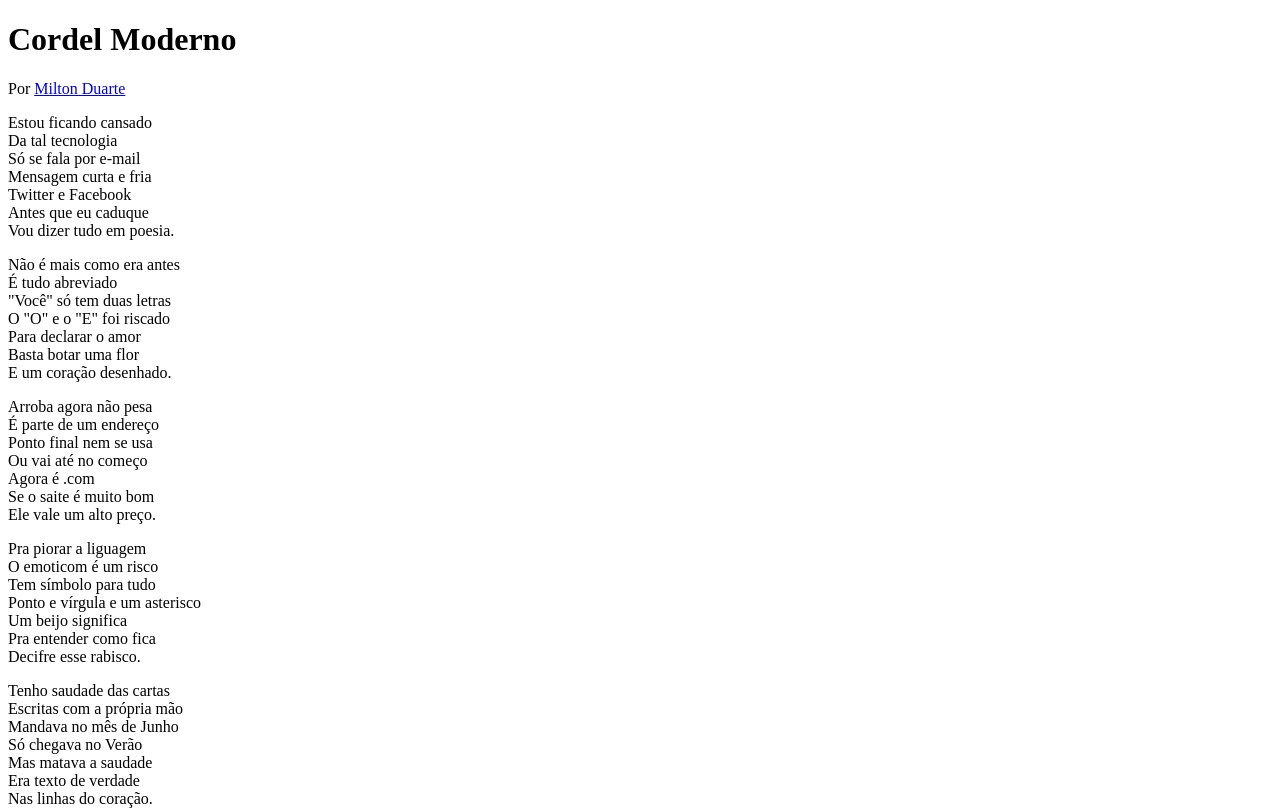
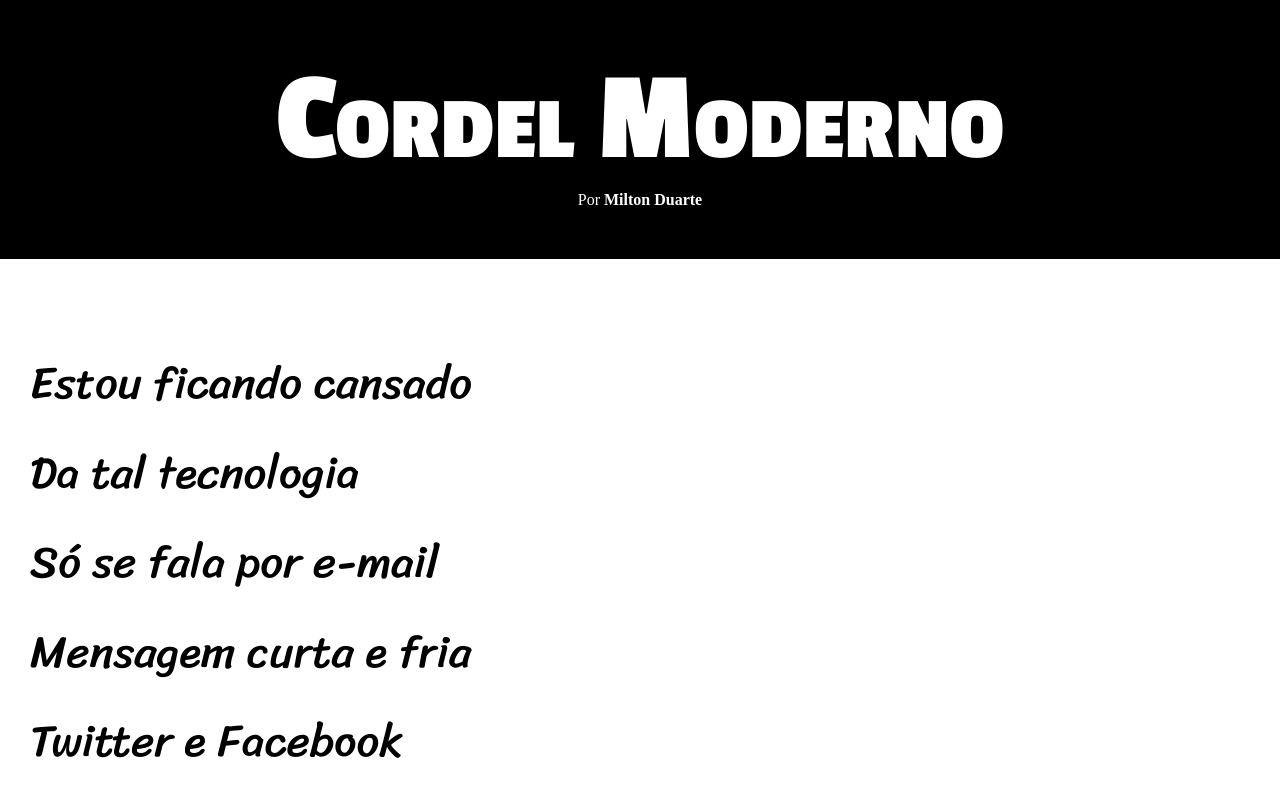
Before and after one commit to MarceloCarvalhoRJ/html-css, a plain HTML site: page modulo 1/desafio/d012/meudes012.html in a window 1280 px wide. Shown: the top 811 px of the page. Drawn offline with Linux system fonts and the light colour scheme.

Commit message:
atualizando projeto cordel

```diff
--- a/modulo 1/desafio/d012/meudes012.html
+++ b/modulo 1/desafio/d012/meudes012.html
@@ -15,116 +15,74 @@
     </header>
     <main>
         <section class="normal">
-            <p>Estou ficando cansado
-               <br>
-               Da tal tecnologia
-               <br>
-               Só se fala por e-mail
-               <br>
-               Mensagem curta e fria
-               <br>
-               Twitter e Facebook
-               <br>
-               Antes que eu caduque
-               <br>
+            <p>Estou ficando cansado<br>
+               Da tal tecnologia<br>
+               Só se fala por e-mail<br>
+               Mensagem curta e fria<br>
+               Twitter e Facebook<br>
+               Antes que eu caduque<br>
                Vou dizer tudo em poesia.
             </p>
         </section>
         <section class="imagem" id="img01">
             <p>
-               Não é mais como era antes
-               <br>
-               É tudo abreviado
-               <br>
-               "Você" só tem duas letras
-               <br>
-               O "O" e o "E" foi riscado
-               <br>
-               Para declarar o amor
-               <br>
-               Basta botar uma flor
-               <br>
+               Não é mais como era antes<br>
+               É tudo abreviado<br>
+               "Você" só tem duas letras<br>
+               O "O" e o "E" foi riscado<br>
+               Para declarar o amor<br>
+               Basta botar uma flor<br>
                E um coração desenhado.
             </p>
         </section>
         <section class="normal">
             <p>
-              Arroba agora não pesa
-              <br>
-              É parte de um endereço
-              <br>
-              Ponto final nem se usa
-              <br>
-              Ou vai até no começo
-              <br>
-              Agora é .com
-              <br>
-              Se o saite é muito bom
-              <br>
-              Ele vale um alto preço.
-            </p>
+               Arroba agora não pesa<br>
+               É parte de um endereço	<br>
+               Ponto final nem se usa<br>
+               Ou vai até no começo<br>
+               Agora é .com<br>
+               Se o saite é muito bom<br>
+               Ele vale um alto preço.
+            </p> <br>
             <p>
-               Pra piorar a liguagem
-               <br>
-               O emoticom é um risco
-               <br>
-               Tem símbolo para tudo
-               <br>
-               Ponto e vírgula e um asterisco
-               <br>
-               Um beijo significa
-               <br>
-               Pra entender como fica
-               <br>
+               Pra piorar a liguagem<br>
+               O emoticom é um risco<br>
+               Tem símbolo para tudo<br>
+               Ponto e vírgula e um asterisco<br>
+               Um beijo significa<br>
+               Pra entender como fica<br>
                Decifre esse rabisco.
             </p>
         </section>
         <section class="imagem" id="img02">
             <p>
-              Tenho saudade das cartas
-              <br>
-              Escritas com a própria mão
-              <br>
-              Mandava no mês de Junho
-              <br>
-              Só chegava no Verão
-              <br>
-              Mas matava a saudade
-              <br>
-              Era texto de verdade
-              <br>
-              Nas linhas do coração.
+               Tenho saudade das cartas<br>
+               Escritas com a própria mão<br>
+               Mandava no mês de Junho<br>
+               Só chegava no Verão<br>
+               Mas matava a saudade<br>
+               Era texto de verdade<br>
+               Nas linhas do coração.
             </p>
           </section>
         <section class="normal">
             <p>
-               Agora, escrevo e envio
-               <br>
-               Chegando na mesma hora
-               <br>
-               Mas quando vou prosear
-               <br>
-               A pessoa foi embora
-               <br>
-               Abriu outro aplicativo
-               <br>
-               O mundo ficou cativo
-               <br>
+               Agora, escrevo e envio<br>
+               Chegando na mesma hora<br>
+               Mas quando vou prosear<br>
+               A pessoa foi embora<br>
+               Abriu outro aplicativo<br>
+               O mundo ficou cativo<br>
                Da tecnologia do agora.
-            </p>
+            </p> <br>
             <p>
-               Felizmente, pra orar
-               <br>
-               Não precisa de internet
-               <br>
-               Deus escuta todo mundo
-               <br>
-               Se quiser, faça esse teste
-               <br>
-               Dois pontos são dois joelhos
-               <br>
-               Seus lábios são aparelhos
-               <br>
+               Felizmente, pra orar<br>
+               Não precisa de internet<br>
+               Deus escuta todo mundo<br>
+               Se quiser, faça esse teste<br>
+               Dois pontos são dois joelhos<br>
+               Seus lábios são aparelhos<br>
                Deixe que Deus interprete.
             </p>
         </section>
--- a/modulo 1/desafio/d012/style.css
+++ b/modulo 1/desafio/d012/style.css
@@ -1 +1,90 @@
-@charset
+@charset "UTF-8";
+
+@import url('https://fonts.googleapis.com/css2?family=Passion+One:wght@400;700&display=swap');
+/*font-family: 'Passion One', cursive;*/
+
+@import url('https://fonts.googleapis.com/css2?family=Sriracha&display=swap');
+/*font-family: 'Sriracha', cursive;*/
+
+:root {
+     --fonte-titulo: 'Passion One', cursive;
+     --fonte-texto: 'Sriracha', cursive;
+     --fonte-padrao: Arial, Helvetica, sans-serif;
+}
+
+* {
+    margin: 0%;
+    padding: 0%;
+}
+
+header {
+    background-color: black;
+    color: white;
+    text-align: center;
+
+}
+
+header > h1 {
+    font-family: var(--fonte-titulo);
+    font-variant: small-caps;
+    font-size: 10vw;
+    padding-top: 50px;
+}
+
+header > p {
+    padding-bottom: 50px;
+}
+
+a {
+    color: white;
+    text-decoration: none;
+    font-weight: bold;
+}
+
+a:hover {
+    color: rgba(255, 255, 255, 0.779);
+    background-color: rgba(2, 65, 2, 0.766);
+    text-decoration: underline;
+}
+
+section.imagem {
+    color: white;
+    background-color: black;
+    background-size: cover;
+    background-attachment: fixed;
+    box-shadow: inset 6px 6px 13px 0px rgba(0, 0, 0, 0.47);
+}
+
+section#img01 {
+    background-image: url(imagens/background001.jpg);
+    background-position: right center;
+}
+
+section#img02 {
+  background-image: url(imagens/background002.jpg);
+  background-position: right center;
+}
+
+section {
+    font-family: var(--fonte-texto);
+    line-height: 2em;
+    font-size: 3.5vw;
+    padding-top: 10vh;
+    padding-bottom: 10vh;
+    padding-left: 30px;
+}
+
+section.imagem > p {
+    display: inline-block; /* background do paragrafo nao vai até o final da linha */
+    padding: 5px;
+    background-color: rgba(0, 0, 0, 0.504);
+    text-shadow: 1px 1px 0px black;
+}
+
+footer {
+    background-color: black;
+    font-family: var(--fontepadrao);
+    color: white;
+    text-align: center;
+    padding: 10px;
+}
```
